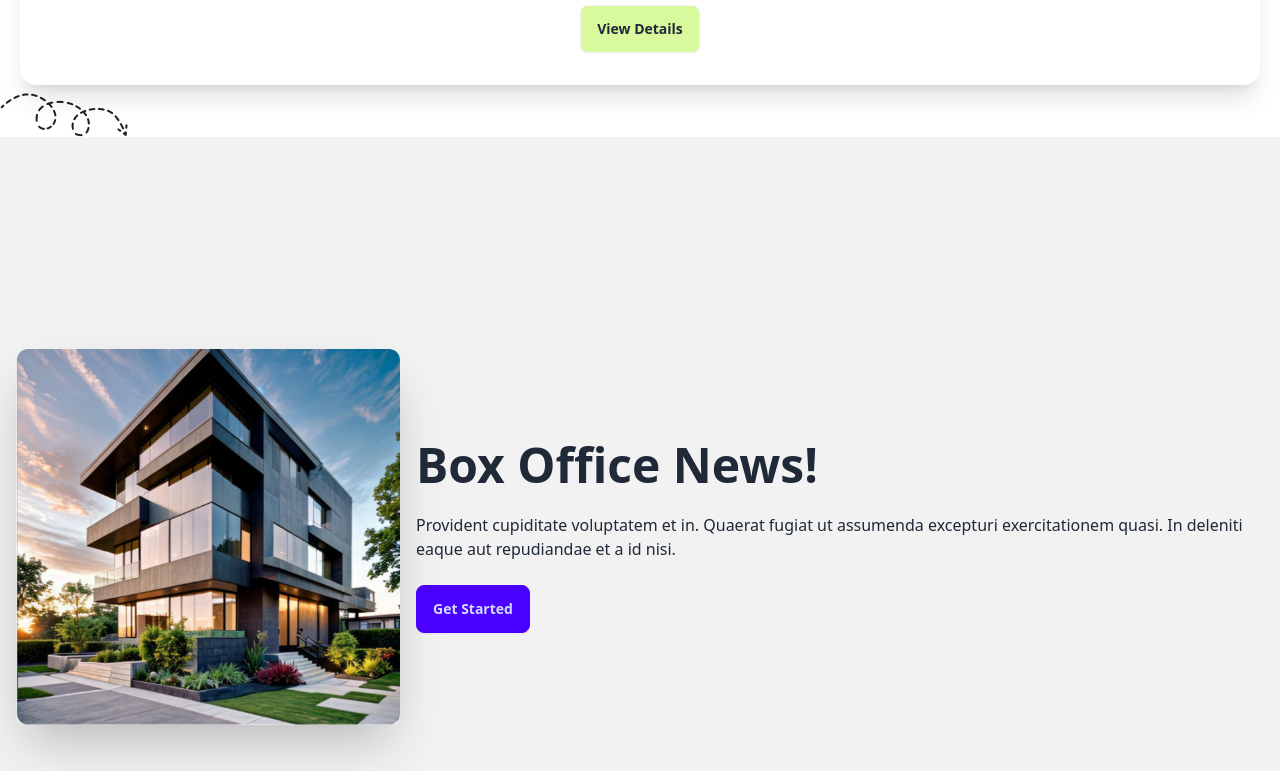
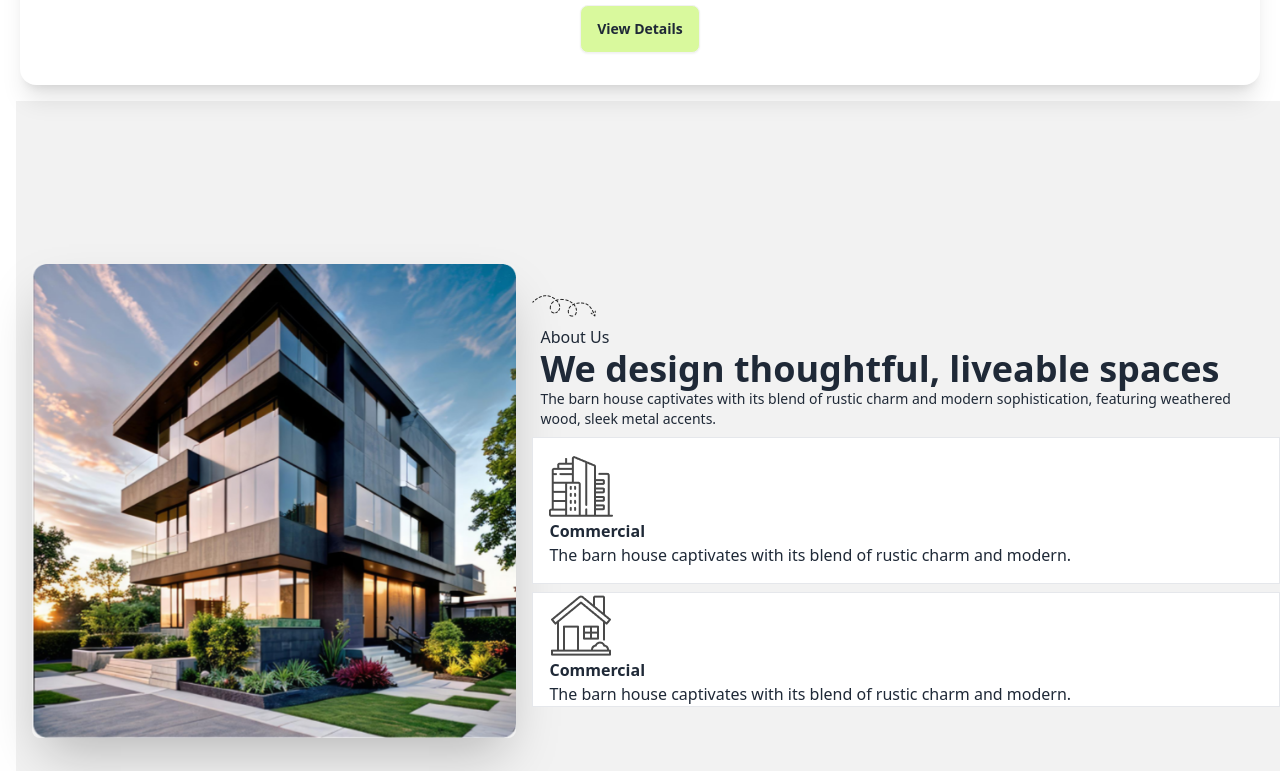
Before and after one commit to Jahirulisl/b-10-asignment-3, a plain HTML site: page index.html in a window 1280 px wide. Shown: the part 669-1440 px from the top of the page. Drawn offline with nearby package versions, Linux system fonts and the light colour scheme.

Commit message:
add about us section

```diff
--- a/index.html
+++ b/index.html
@@ -78,29 +78,44 @@
         </nav>
     </header>
     <main>
-      <!-- web design thought  -->
-      <section>
-        <div class="mt-"><img src="assets/Vector.png" alt=""></div>
-        <div class="hero bg-base-200 min-h-screen">
+      <!-- about section  -->
+     <section>
+       <div class="hero bg-base-200 min-h-screen mx-4 my-4">
+           <div class="hero-content flex-col lg:flex-row-reverse">
+             <div>
+               <div class="w-16 my-2 ">
+                <img src="assets/Vector.png" alt="">
+               </div>
+               <div class="mx-2 my-2">
+                <button>About Us</button>
+                <h2 class="text-4xl font-bold">We design thoughtful, liveable spaces</h2>
+                <p class="text-sm">The barn house captivates with its blend of rustic charm and modern sophistication, featuring weathered wood, sleek metal accents.</p>
+               </div>
 
-          <div class="hero-content flex-col lg:flex-row-reverse">
+               <div class="border border-spacing-1 px-4 py-4 my-2 bg-white">
+                  <div>
+                    <img src="assets/commercial.png" alt="">
+                    <h3 class="font-extrabold ">Commercial</h3>
+                    <p class="text-s font-medium">The barn house captivates with its blend of rustic charm and modern.</p>
+                  </div>
+               </div>
 
-            <div>
-              <h1 class="text-5xl font-bold">Box Office News!</h1>
-              <p class="py-6">
-                Provident cupiditate voluptatem et in. Quaerat fugiat ut assumenda excepturi exercitationem
-                quasi. In deleniti eaque aut repudiandae et a id nisi.
-              </p>
-              <button class="btn btn-primary">Get Started</button>
+               <div class="border border-spacing-1 px-4 x-2 my-2  bg-white">
+                 <div>
+                   <img src="assets/residential.png" alt="">
+                   <h3 class="font-extrabold ">Commercial</h3>
+                   <p class="text-s font-medium">The barn house captivates with its blend of rustic charm and modern.</p>
+                 </div>
+               </div>
+             </div>
+             <div>
+              <img
+              src="assets/Rectangle.png"
+              class="rounded-lg shadow-2xl" />
             </div>
-            <img
-              src="assets/Rectangle.png"
-              class="max-w-sm rounded-lg shadow-2xl" />
-
-          </div>
-        </div>
-
-      </section>
+            </div>
+       </div>
+     </section>
 
     </main>
 </body>
```
